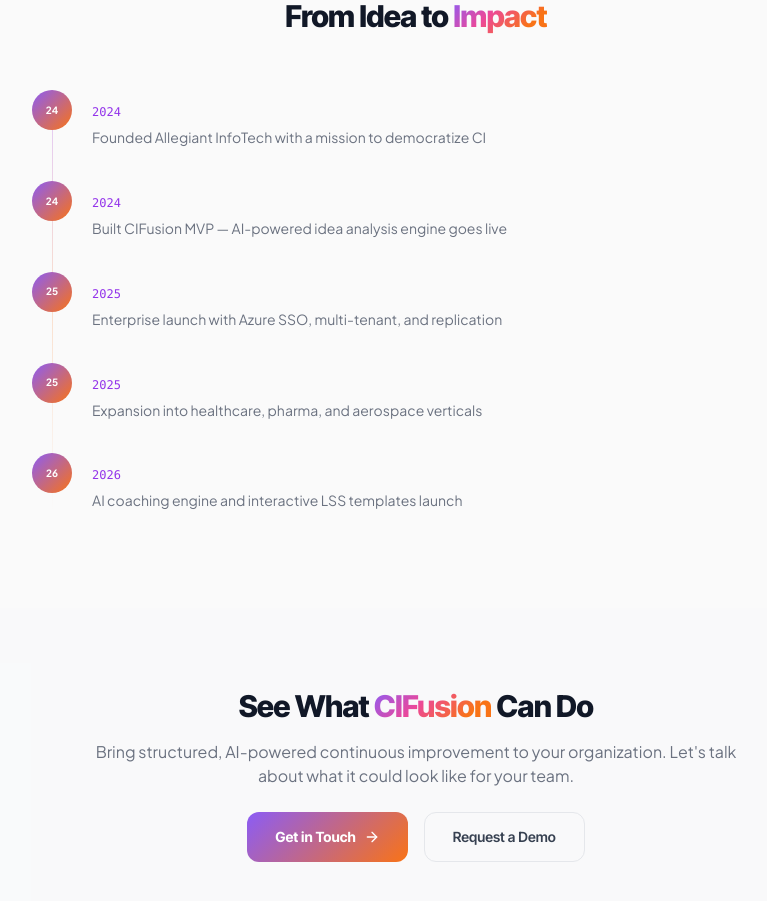
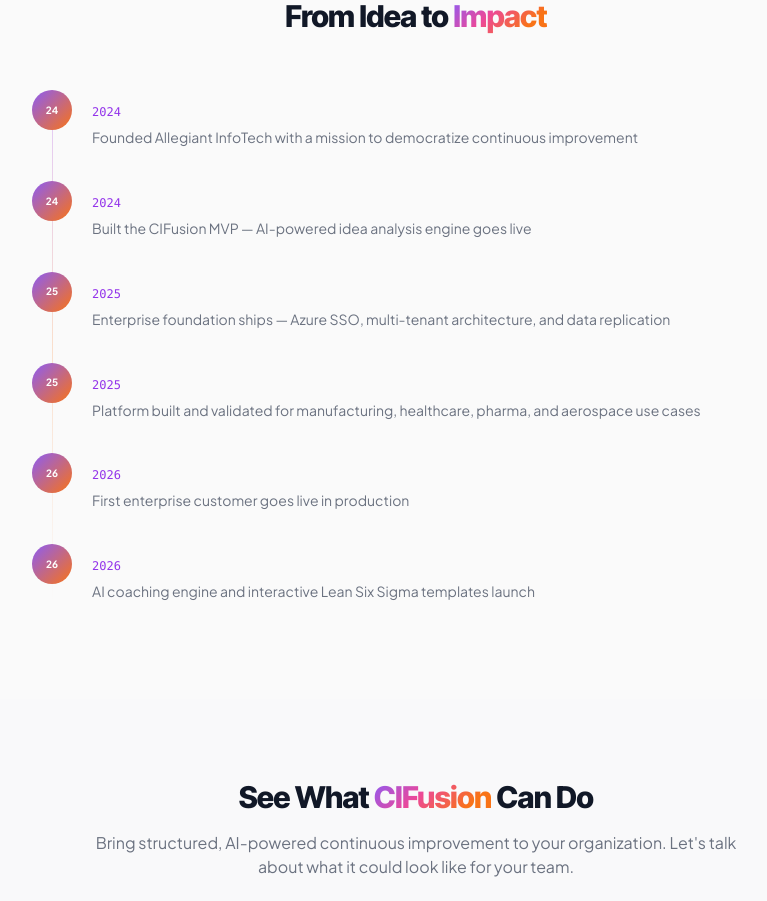
Before and after one commit to ahmedaa0378-dot/CIFUSIONLANDINGPAGENEW, a React (Vite) app: page /about in a window 1280 px wide. Shown: the part 2640-3541 px from the top of the page, without its empty margins (224-991 px from the left). Built offline with nearby package versions, Linux system fonts and the light colour scheme.

Commit message:
Update milestones in About component for clarity

```diff
--- a/src/pages/About.tsx
+++ b/src/pages/About.tsx
@@ -9,11 +9,12 @@
 ];
 
 const milestones = [
-  { year: '2024', event: 'Founded Allegiant InfoTech with a mission to democratize CI' },
-  { year: '2024', event: 'Built CIFusion MVP — AI-powered idea analysis engine goes live' },
-  { year: '2025', event: 'Enterprise launch with Azure SSO, multi-tenant, and replication' },
-  { year: '2025', event: 'Expansion into healthcare, pharma, and aerospace verticals' },
-  { year: '2026', event: 'AI coaching engine and interactive LSS templates launch' },
+  { year: '2024', event: 'Founded Allegiant InfoTech with a mission to democratize continuous improvement' },
+  { year: '2024', event: 'Built the CIFusion MVP — AI-powered idea analysis engine goes live' },
+  { year: '2025', event: 'Enterprise foundation ships — Azure SSO, multi-tenant architecture, and data replication' },
+  { year: '2025', event: 'Platform built and validated for manufacturing, healthcare, pharma, and aerospace use cases' },
+  { year: '2026', event: 'First enterprise customer goes live in production' },
+  { year: '2026', event: 'AI coaching engine and interactive Lean Six Sigma templates launch' },
 ];
 
 export default function About() {
```
